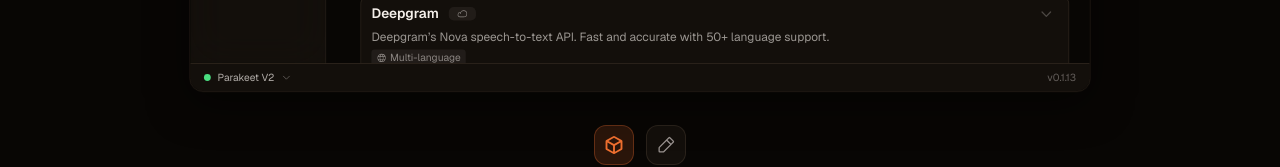
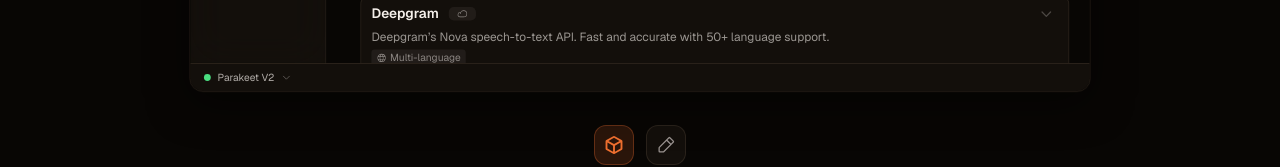
Before and after one commit to ElwinLiu/handless-web, a Next.js app: page / in a window 1280 px wide. Shown: the part 2824-2991 px from the top of the page. Built offline with nearby package versions, Linux system fonts and the light colour scheme.

Commit message:
refactor: remove hardcoded version from simulated app footer

```diff
--- a/src/app/components/SimulatedApp.tsx
+++ b/src/app/components/SimulatedApp.tsx
@@ -1429,12 +1429,6 @@
                   <path strokeLinecap="round" strokeLinejoin="round" strokeWidth={2} d="M19 9l-7 7-7-7" />
                 </svg>
               </div>
-              <div
-                className="flex items-center gap-1"
-                style={{ color: `${C.muted}99` }}
-              >
-                <span>v0.1.13</span>
-              </div>
             </div>
           </div>
         </div>
```
